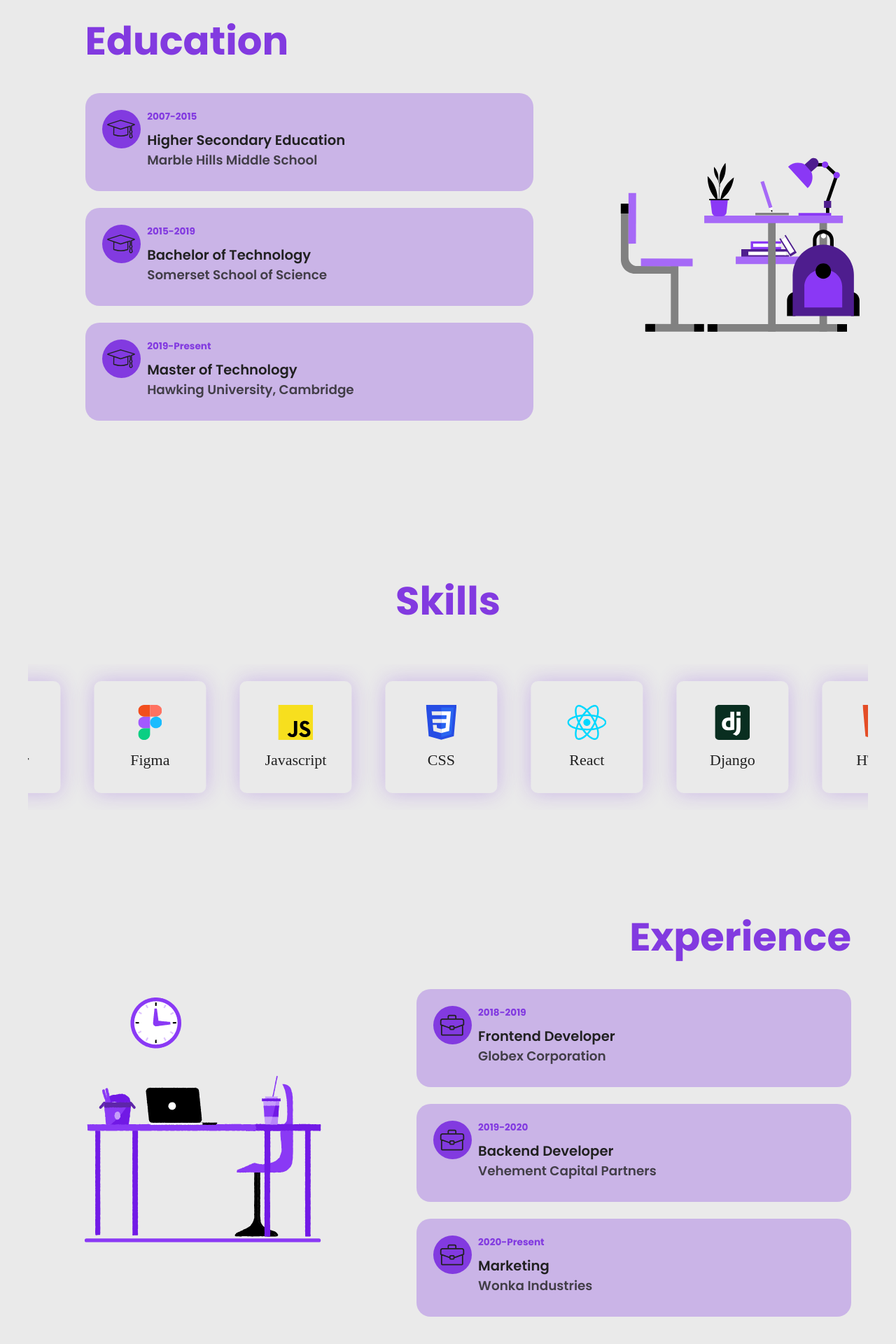
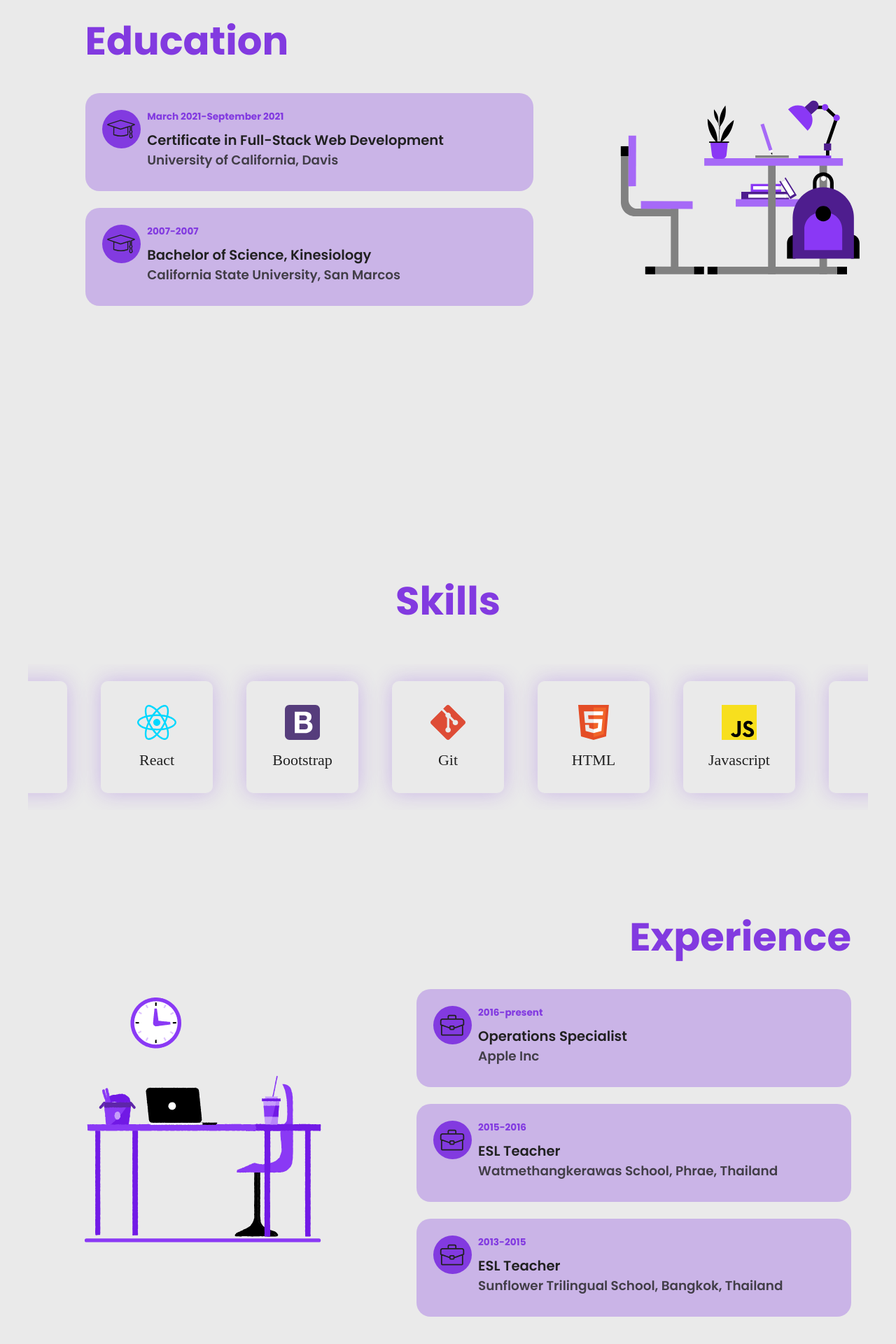
Before and after one commit to eweagraff/ew_portfolio, a React (Create React App) app: page / in a window 1280 px wide. Shown: the part 1616-3536 px from the top of the page at 70% size. Built offline with nearby package versions, Linux system fonts and the light colour scheme; a web font is replaced by a local one.

Commit message:
added header, experience, contact, projects to portfolio page

```diff
--- a/src/data/aboutData.js
+++ b/src/data/aboutData.js
@@ -1,6 +1,6 @@
 export const aboutData = {
     title: "Who I am",
-    description1: "My name's Jane. I'm a web designer and developer based in Southampton, UK.",
-    description2: "During the day I work as a lead developer at a local agency and in the evening I  work on freelance projects and utilize the time to built my own products. I spent my leisure hours writing articles and poetry. Right now I'm also trying a hand at machine learning and AI. I love to learn and explore new arenas.",
+    description1: "My name's Emily. I am a front-end engineer based in Los Angeles, CA",
+    description2: "Junior front-end software engineer; recently graduated from a 24 week, full-stack web development course through UC Davis. Looking to leverage an extensive background in problem-solving, with keen attention to detail and customer-focus. Proven ability to multi-task in a fluid environment, and to work collaboratively with peers to maximize outcomes.",
     image: 2
 }
--- a/src/data/contactsData.js
+++ b/src/data/contactsData.js
@@ -1,7 +1,7 @@
 export const contactsData = {
-    email: 'janedoe.test@gmail.com',
-    phone: '+915588776600',
-    address: 'Menlo Park, California, United States - 673822 ',
+    email: 'weagraff.emily@gmail.com',
+    phone: '7605253291',
+    address: 'Los Angeles, CA 90026',
 
     sheetAPI: ''
 }
--- a/src/data/educationData.js
+++ b/src/data/educationData.js
@@ -1,23 +1,17 @@
 export const educationData = [
     {
         id: 1,
-        institution: 'Marble Hills Middle School',
-        course: 'Higher Secondary Education',
-        startYear: '2007',
-        endYear: '2015'
+        institution: 'University of California, Davis',
+        course: 'Certificate in Full-Stack Web Development',
+        startYear: 'March 2021',
+        endYear: 'September 2021'
     },
     {
         id: 2,
-        institution: 'Somerset School of Science',
-        course: 'Bachelor of Technology',
-        startYear: '2015',
-        endYear: '2019'
-    },
-    {
-        id: 3,
-        institution: 'Hawking University, Cambridge',
-        course: 'Master of Technology',
-        startYear: '2019',
-        endYear: 'Present'
-    },
+        institution: 'California State University, San Marcos',
+        course: 'Bachelor of Science, Kinesiology',
+        startYear: '2007',
+        endYear: '2007'
+    }
+
 ]
--- a/src/data/experienceData.js
+++ b/src/data/experienceData.js
@@ -1,23 +1,23 @@
 export const experienceData = [
     {
         id: 1,
-        company: 'Globex Corporation',
-        jobtitle: 'Frontend Developer',
-        startYear: '2018',
-        endYear: '2019'
+        company: 'Apple Inc',
+        jobtitle: 'Operations Specialist',
+        startYear: '2016',
+        endYear: 'present'
     },
     {
         id: 2,
-        company: 'Vehement Capital Partners',
-        jobtitle: 'Backend Developer',
-        startYear: '2019',
-        endYear: '2020'
+        company: 'Watmethangkerawas School, Phrae, Thailand',
+        jobtitle: 'ESL Teacher',
+        startYear: '2015',
+        endYear: '2016'
     },
     {
         id: 3,
-        company: 'Wonka Industries',
-        jobtitle: 'Marketing',
-        startYear: '2020',
-        endYear: 'Present'
+        company: 'Sunflower Trilingual School, Bangkok, Thailand',
+        jobtitle: 'ESL Teacher',
+        startYear: '2013',
+        endYear: '2015'
     },
 ]
--- a/src/data/projectsData.js
+++ b/src/data/projectsData.js
@@ -1,87 +1,40 @@
 import one from '../assets/svg/projects/one.svg'
 import two from '../assets/svg/projects/two.svg'
 import three from '../assets/svg/projects/three.svg'
-import four from '../assets/svg/projects/four.svg'
-import five from '../assets/svg/projects/five.svg'
-import six from '../assets/svg/projects/six.svg'
-import seven from '../assets/svg/projects/seven.svg'
-import eight from '../assets/svg/projects/eight.svg'
-
 
 export const projectsData = [
     {
         id: 1,
-        projectName: 'Employee Management',
-        projectDesc: 'This project aims to build an employee management system that consolidates all information of a company',
-        tags: ['React', 'CSS', 'Material Ui'],
-        code: 'https://github.com/hhhrrrttt222111/developer-portfolio',
-        demo: 'https://github.com/hhhrrrttt222111/developer-portfolio',
+        projectName: 'Parks n Trek',
+        projectDesc: ' Full stack web application that allows users to create a profile, login in and search national parks based on states from which they can save their favorites and view them on a map',
+        tags: ['React.js, GraphQL, Node.js, Express.js, Heroku, JWT, MongoDB, REST APIs, Trello'],
+        code: 'https://github.com/eweagraff/nationalParks',
+        demo: 'https://boiling-ridge-37586.herokuapp.com/',
         image: one
     },
     {
         id: 2,
-        projectName: 'Railway Tracking',
-        projectDesc: 'This project is a railway tracking system that allows users to obtain relevant information about train timing.',
-        tags: ['Django', 'Tailwind CSS'],
-        code: 'https://github.com/hhhrrrttt222111/developer-portfolio',
-        demo: 'https://github.com/hhhrrrttt222111/developer-portfolio',
+        projectName: 'TripScav',
+        projectDesc: 'Full stack travel application that gives the user the ability to sign up/ login and query travel destinations and popular tourist spots.',
+        tags: ['Handlebars, Bcrypt, Express-sessions, Sequelize, Dotenv, SQL, Nodemon, Axios, Trello'],
+        code: 'https://github.com/eweagraff/TripScav',
+        demo: 'https://etripscav.herokuapp.com/',
         image: two
     },
     {
         id: 3,
-        projectName: 'Weather App',
-        projectDesc: 'Weather forecast systems and applications predict weather conditions based on multiple parameters.',
-        tags: ['Django', 'CSS', 'Material Ui'],
-        code: 'https://github.com/hhhrrrttt222111/developer-portfolio',
-        demo: 'https://github.com/hhhrrrttt222111/developer-portfolio',
+        projectName: 'Find Eat Enjoy Love',
+        projectDesc: 'A  food-based web application that provides the users the ability to search for recipes and view YouTube cooking demonstrations of the recipes.',
+        tags: ['Semantic UI, HTML/CSS, Javascript,  jQuery, GitHub, 3rd Party API’s, Trello'],
+        code: 'https://github.com/eweagraff/FEEL',
+        demo: 'https://vasylynash.github.io/FEEL/',
         image: three
     },
-    {
-        id: 4,
-        projectName: 'Android Patient Tracker',
-        projectDesc: 'This project involves the development of an Android application for viewing and managing patient data.',
-        tags: ['Flutter', 'Firebase'],
-        code: 'https://github.com/hhhrrrttt222111/developer-portfolio',
-        demo: 'https://github.com/hhhrrrttt222111/developer-portfolio',
-        image: four
-    },
-    {
-        id: 5,
-        projectName: 'E-Commerce App',
-        projectDesc: 'A Simple E-commerce application',
-        tags: ['React Native', 'Firebase'],
-        code: 'https://github.com/hhhrrrttt222111/developer-portfolio',
-        demo: 'https://github.com/hhhrrrttt222111/developer-portfolio',
-        image: five
-    },
-    {
-        id: 6,
-        projectName: 'Uber Lite',
-        projectDesc: 'Uber clone',
-        tags: ['Flutter'],
-        code: 'https://github.com/hhhrrrttt222111/developer-portfolio',
-        demo: 'https://github.com/hhhrrrttt222111/developer-portfolio',
-        image: six
-    },
-    {
-        id: 7,
-        projectName: 'Stock Market App',
-        projectDesc: 'A simple stock market API app',
-        tags: ['React', 'Redux', 'Bootstrap'],
-        code: 'https://github.com/hhhrrrttt222111/developer-portfolio',
-        demo: 'https://github.com/hhhrrrttt222111/developer-portfolio',
-        image: seven
-    },
-    {
-        id: 8,
-        projectName: 'Car Pooling System',
-        projectDesc: 'The carpooling system merges multiple people in a car which leads to meet new people, reduces pollution',
-        tags: ['Flutter', 'React'],
-        code: 'https://github.com/hhhrrrttt222111/developer-portfolio',
-        demo: 'https://github.com/hhhrrrttt222111/developer-portfolio',
-        image: eight
-    },
+
+
 ]
+
+
 
 
 // Do not remove any fields.
--- a/src/data/skillsData.js
+++ b/src/data/skillsData.js
@@ -1,12 +1,10 @@
  export const skillsData = [
     'HTML',
-    'Fastify',
-    'Blender',
-    'Figma',
     'Javascript',
     'CSS',
     'React',
-    'Django',
+    'Bootstrap',
+    'Git'
 ]
 
 // Choose your skills from below. Make sure it's in the same format and spelled correctly.
--- a/src/pages/Main/Main.js
+++ b/src/pages/Main/Main.js
@@ -1,7 +1,7 @@
 import React from 'react'
 import { Helmet } from 'react-helmet'
 
-import { Navbar, Footer, Landing, About, Skills, Testimonials, Blog, Education, Experience, Contacts, Projects, Services, Achievement } from '../../components'
+import { Navbar, Footer, Landing, About, Skills, Testimonials, Education, Experience, Contacts, Projects} from '../../components'
 import { headerData } from '../../data/headerData'
 
 function Main() {
@@ -18,10 +18,10 @@ function Main() {
             <Skills />
             <Experience />
             <Projects />
-            <Achievement />
-            <Services />
+
+
             <Testimonials />
-            <Blog />
+
             <Contacts />
             <Footer />
         </div>
```
